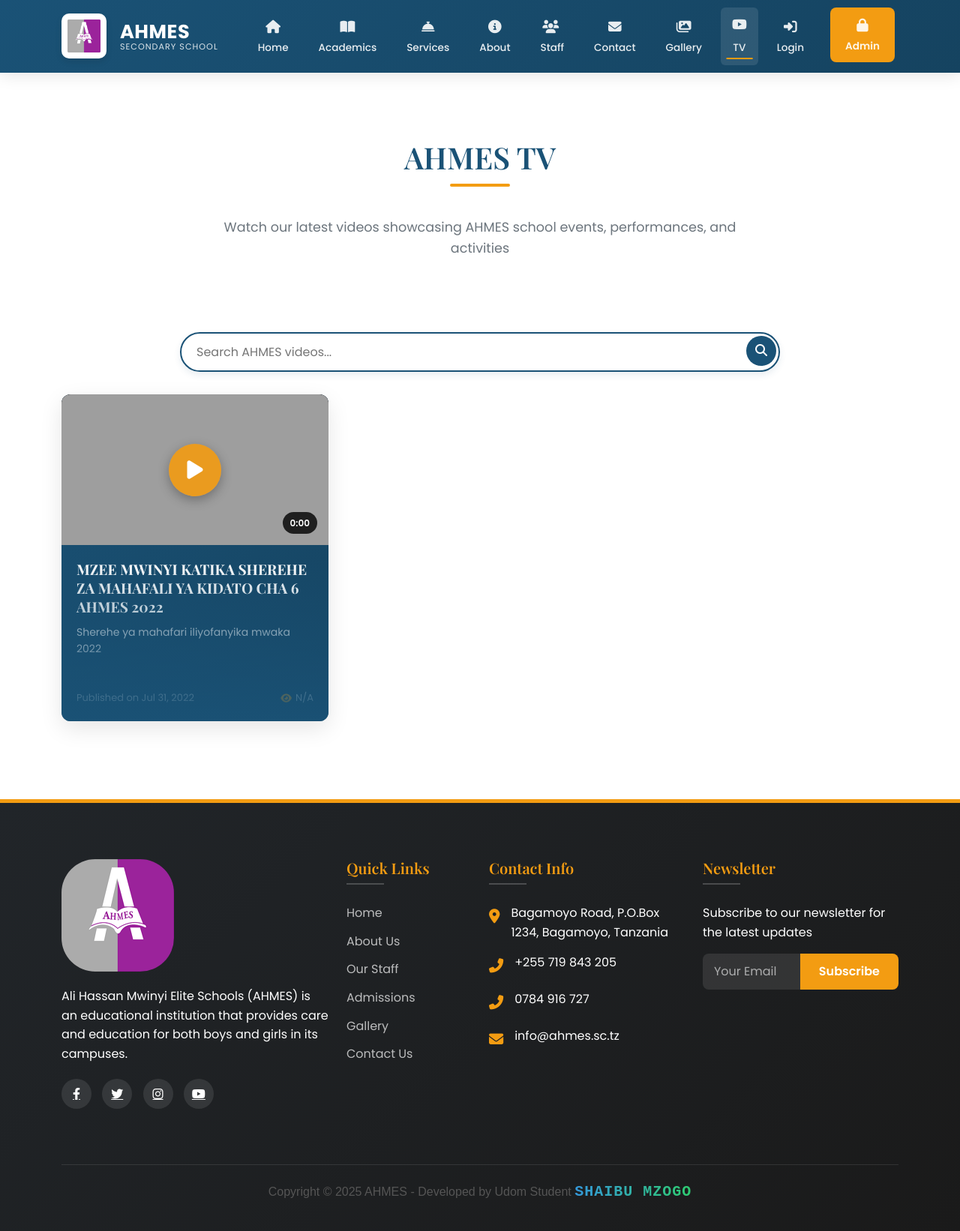
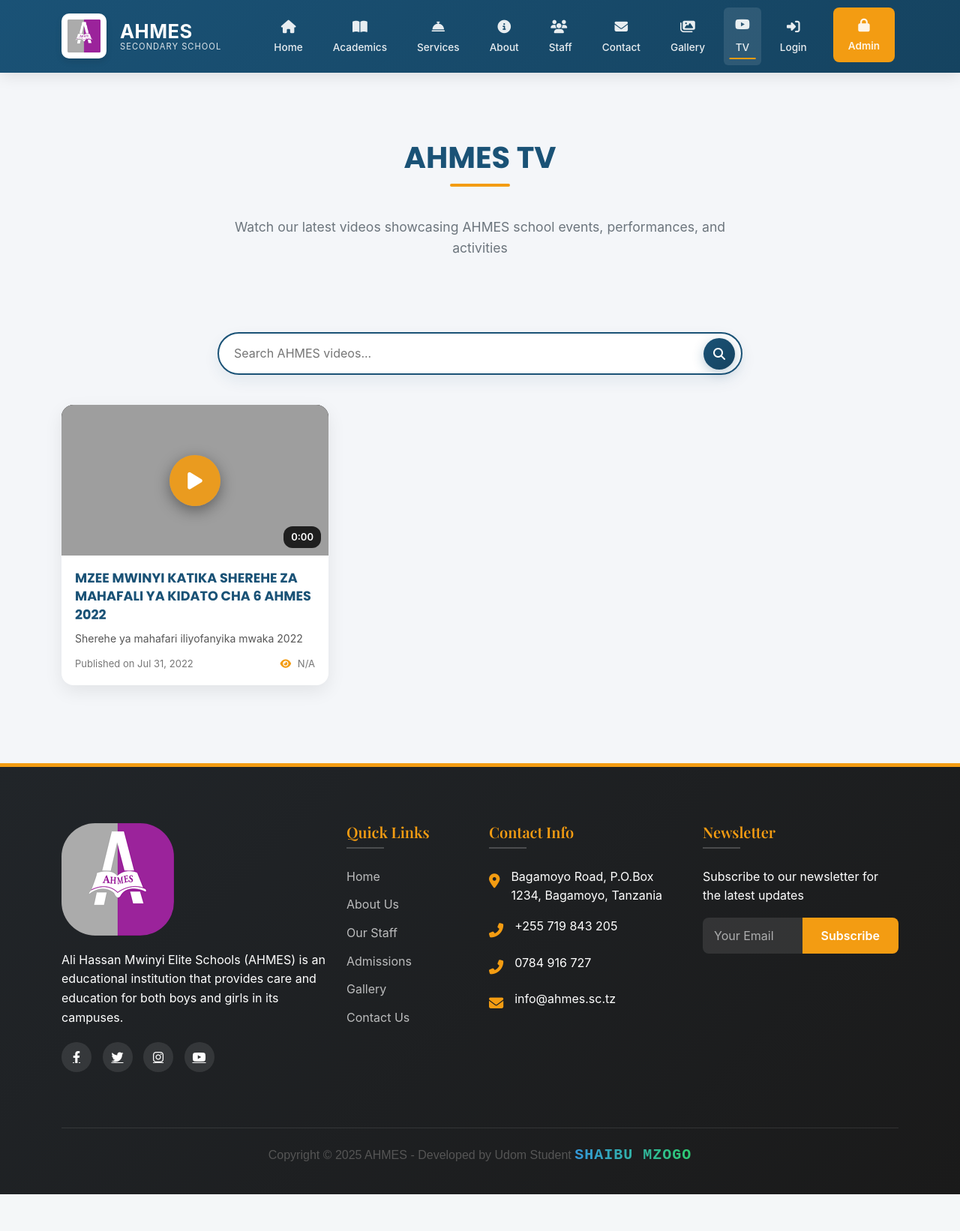
Before and after one commit to bravomzogo/Ahmes-project, a Django app: page /ahmes-tv/ in a window 1280 px wide. Shown: the whole page at 75% size. After the commit the page ends 1593 px from the top, so only its background shows below. Run offline with Django 5.2, Linux system fonts and the light colour scheme; data comes from the database, SQL or seed files in the repository; some libraries are stand-ins or nearby versions; grey boxes are pictures that could not be loaded.

Commit message:
tunning ahmes tv page

```diff
--- a/main/templates/main/ahmes_tv.html
+++ b/main/templates/main/ahmes_tv.html
@@ -5,188 +5,173 @@
 
 {% block extra_css %}
 <style>
-    /* Search Bar Styles */
+    /* General */
+    body {
+        font-family: 'Inter', sans-serif;
+        background-color: #f4f6f9;
+    }
+    h1, h3 {
+        font-family: 'Poppins', sans-serif;
+        font-weight: 700;
+    }
+
+    /* Search Bar */
     .search-container {
-        margin-bottom: 30px;
-        max-width: 800px;
+        margin-bottom: 40px;
+        max-width: 700px;
         margin-left: auto;
         margin-right: auto;
     }
     .search-form {
-        display: flex;
         position: relative;
     }
     .search-input {
-        flex: 1;
-        padding: 12px 20px;
+        width: 100%;
+        padding: 14px 55px 14px 20px;
         border: 2px solid #1a5276;
-        border-radius: 30px;
+        border-radius: 50px;
         font-size: 16px;
         outline: none;
-        transition: all 0.3s ease;
-        box-shadow: 0 4px 10px rgba(26, 82, 118, 0.1);
+        background: rgba(255, 255, 255, 0.95);
+        backdrop-filter: blur(6px);
+        box-shadow: 0 8px 20px rgba(26, 82, 118, 0.08);
+        transition: 0.3s ease;
     }
     .search-input:focus {
         border-color: #f39c12;
-        box-shadow: 0 4px 15px rgba(243, 156, 18, 0.2);
+        box-shadow: 0 10px 25px rgba(243, 156, 18, 0.25);
     }
     .search-button {
         position: absolute;
-        right: 5px;
-        top: 5px;
-        background: #1a5276;
+        right: 10px;
+        top: 50%;
+        transform: translateY(-50%);
+        background: linear-gradient(135deg, #1a5276, #154360);
         color: white;
         border: none;
         border-radius: 50%;
-        width: 40px;
-        height: 40px;
+        width: 42px;
+        height: 42px;
         cursor: pointer;
         transition: all 0.3s ease;
+        display: flex;
+        align-items: center;
+        justify-content: center;
+        box-shadow: 0 4px 15px rgba(26,82,118,0.3);
     }
     .search-button:hover {
         background: #f39c12;
-        transform: scale(1.05);
+        transform: translateY(-50%) scale(1.05);
     }
 
-    /* Video Card Styles */
+    /* Video Cards */
     .video-card {
-        position: relative;
-        border-radius: 12px;
+        border-radius: 16px;
         overflow: hidden;
-        box-shadow: 0 10px 30px rgba(0,0,0,0.1);
+        background: #fff;
+        box-shadow: 0 8px 25px rgba(0,0,0,0.08);
         cursor: pointer;
-        margin-bottom: 30px;
-        background: linear-gradient(135deg, #1a5276 0%, #154360 100%);
-        color: white;
-        transition: all 0.4s cubic-bezier(0.25, 0.8, 0.25, 1);
         height: 100%;
         display: flex;
         flex-direction: column;
+        transition: transform 0.35s ease, box-shadow 0.35s ease;
     }
     .video-card:hover {
-        transform: translateY(-10px);
-        box-shadow: 0 20px 40px rgba(0,0,0,0.2);
+        transform: translateY(-8px);
+        box-shadow: 0 15px 40px rgba(0,0,0,0.15);
     }
     .video-thumbnail {
         position: relative;
-        padding-bottom: 56.25%; /* 16:9 aspect ratio */
-        background-color: #000;
-        overflow: hidden;
+        padding-bottom: 56.25%;
+        background: #000;
     }
     .video-thumbnail img {
         position: absolute;
-        top: 0;
-        left: 0;
+        top: 0; left: 0;
         width: 100%;
         height: 100%;
         object-fit: cover;
-        transition: transform 0.5s ease;
+        transition: transform 0.4s ease, opacity 0.4s ease;
     }
     .video-card:hover .video-thumbnail img {
-        transform: scale(1.05);
-        opacity: 0.8;
+        transform: scale(1.07);
+        opacity: 0.85;
     }
     .play-button {
         position: absolute;
-        top: 50%;
-        left: 50%;
+        top: 50%; left: 50%;
         transform: translate(-50%, -50%);
-        width: 70px;
-        height: 70px;
+        width: 68px; height: 68px;
         background: rgba(243, 156, 18, 0.9);
         border-radius: 50%;
-        display: flex;
-        align-items: center;
-        justify-content: center;
-        color: white;
-        font-size: 28px;
+        display: flex; align-items: center; justify-content: center;
+        font-size: 26px;
+        color: #fff;
         transition: all 0.3s ease;
+        box-shadow: 0 6px 20px rgba(0,0,0,0.4);
         z-index: 2;
-        box-shadow: 0 5px 15px rgba(0,0,0,0.3);
     }
     .video-card:hover .play-button {
+        transform: translate(-50%, -50%) scale(1.15);
         background: #f39c12;
-        transform: translate(-50%, -50%) scale(1.1);
     }
     .duration-badge {
         position: absolute;
-        bottom: 15px;
-        right: 15px;
+        bottom: 10px; right: 10px;
         background: rgba(0,0,0,0.8);
-        color: white;
-        padding: 5px 10px;
-        border-radius: 20px;
-        font-size: 12px;
+        padding: 4px 10px;
+        font-size: 13px;
+        border-radius: 12px;
+        color: #fff;
         font-weight: 600;
-        z-index: 2;
     }
+
     .video-info {
-        padding: 20px;
+        padding: 18px;
         flex-grow: 1;
         display: flex;
         flex-direction: column;
     }
     .video-title {
+        font-size: 1.1rem;
         font-weight: 700;
-        font-size: 1.2rem;
-        margin-bottom: 10px;
-        color: white;
-        line-height: 1.3;
+        margin-bottom: 8px;
+        color: #1a5276;
+        line-height: 1.4;
     }
     .video-description {
-        color: rgba(255,255,255,0.8);
         font-size: 14px;
-        margin-bottom: 15px;
+        color: #555;
+        flex-grow: 1;
+        margin-bottom: 12px;
         display: -webkit-box;
         -webkit-line-clamp: 3;
         -webkit-box-orient: vertical;
         overflow: hidden;
-        flex-grow: 1;
     }
     .video-meta {
         display: flex;
         justify-content: space-between;
         align-items: center;
-        margin-top: auto;
-    }
-    .video-date {
-        color: rgba(255,255,255,0.7);
         font-size: 13px;
-    }
-    .video-views {
-        color: rgba(255,255,255,0.7);
-        font-size: 13px;
-        display: flex;
-        align-items: center;
+        color: #777;
     }
     .video-views i {
+        color: #f39c12;
         margin-right: 5px;
-        color: #f39c12;
-    }
-    .video-card::before {
-        content: '';
-        position: absolute;
-        bottom: 0;
-        left: 0;
-        width: 100%;
-        height: 50%;
-        background: linear-gradient(to top, rgba(26,82,118,0.9) 0%, transparent 100%);
-        z-index: 1;
     }
 
-    /* Modal Styles */
+    /* Modal */
     .modal-backdrop {
         display: none;
         position: fixed;
-        top: 0;
-        left: 0;
-        width: 100%;
-        height: 100%;
-        background-color: rgba(0,0,0,0.95);
+        top: 0; left: 0;
+        width: 100%; height: 100%;
+        background: rgba(0,0,0,0.92);
         z-index: 1050;
         overflow-y: auto;
         opacity: 0;
-        transition: opacity 0.3s ease;
+        transition: opacity 0.35s ease;
     }
     .modal-backdrop.show {
         display: block;
@@ -418,80 +364,47 @@
 {% block extra_js %}
 <script>
 document.addEventListener('DOMContentLoaded', function() {
-    // Get modal elements
     const modal = document.getElementById('videoModal');
     const player = document.getElementById('youtubePlayer');
     const modalTitle = document.getElementById('modalTitle');
     const modalDescription = document.getElementById('modalDescription');
     const closeBtn = document.getElementById('closeModal');
-    const searchForm = document.getElementById('searchForm');
-    const searchInput = document.getElementById('searchInput');
 
-    // Add click event to each video card
+    // Open video modal
     document.querySelectorAll('.video-card').forEach(card => {
         card.addEventListener('click', function() {
             const videoId = this.getAttribute('data-video-id');
             const title = this.getAttribute('data-title');
             const description = this.getAttribute('data-description');
 
-            // Set iframe source with autoplay
             player.src = `https://www.youtube.com/embed/${videoId}?autoplay=1&rel=0&modestbranding=1`;
-
-            // Set modal content
             modalTitle.textContent = title;
             modalDescription.textContent = description;
 
-            // Show modal with animation
             modal.classList.add('show');
             document.body.style.overflow = 'hidden';
         });
     });
 
-    // Close modal when X is clicked
-    closeBtn.addEventListener('click', function() {
+    // Close modal
+    function closeModal() {
         modal.classList.remove('show');
-        player.src = ''; // Stop video
+        player.src = '';
         document.body.style.overflow = 'auto';
-    });
-
-    // Close modal when clicking outside
-    modal.addEventListener('click', function(e) {
-        if (e.target === modal) {
-            modal.classList.remove('show');
-            player.src = ''; // Stop video
-            document.body.style.overflow = 'auto';
-        }
-    });
-
-    // Close modal with ESC key
-    document.addEventListener('keydown', function(e) {
-        if (e.key === 'Escape' && modal.classList.contains('show')) {
-            modal.classList.remove('show');
-            player.src = ''; // Stop video
-            document.body.style.overflow = 'auto';
-        }
-    });
+    }
+    closeBtn.addEventListener('click', closeModal);
+    modal.addEventListener('click', e => { if (e.target === modal) closeModal(); });
+    document.addEventListener('keydown', e => { if (e.key === 'Escape' && modal.classList.contains('show')) closeModal(); });
 
     // Format duration badges
     document.querySelectorAll('.duration-badge').forEach(badge => {
-        const duration = badge.textContent.trim();
-        badge.textContent = formatDuration(duration);
+        badge.textContent = formatDuration(badge.textContent.trim());
     });
-
-    // Helper function to format duration
     function formatDuration(duration) {
         const match = duration.match(/PT(?:(\d+)H)?(?:(\d+)M)?(?:(\d+)S)?/);
         if (!match) return '0:00';
-
-        const hours = parseInt(match[1]) || 0;
-        const minutes = parseInt(match[2]) || 0;
-        const seconds = parseInt(match[3]) || 0;
-
-        if (hours > 0) {
-            return `${hours}:${minutes.toString().padStart(2, '0')}:${seconds.toString().padStart(2, '0')}`;
-        } else {
-            return `${minutes}:${seconds.toString().padStart(2, '0')}`;
-        }
+        const h = parseInt(match[1]) || 0, m = parseInt(match[2]) || 0, s = parseInt(match[3]) || 0;
+        return h > 0 ? `${h}:${m.toString().padStart(2,'0')}:${s.toString().padStart(2,'0')}` : `${m}:${s.toString().padStart(2,'0')}`;
     }
 });
 </script>
```
Also changed, not shown: other parts of main/templates/main/ahmes_tv.html (+32 -71 lines).
